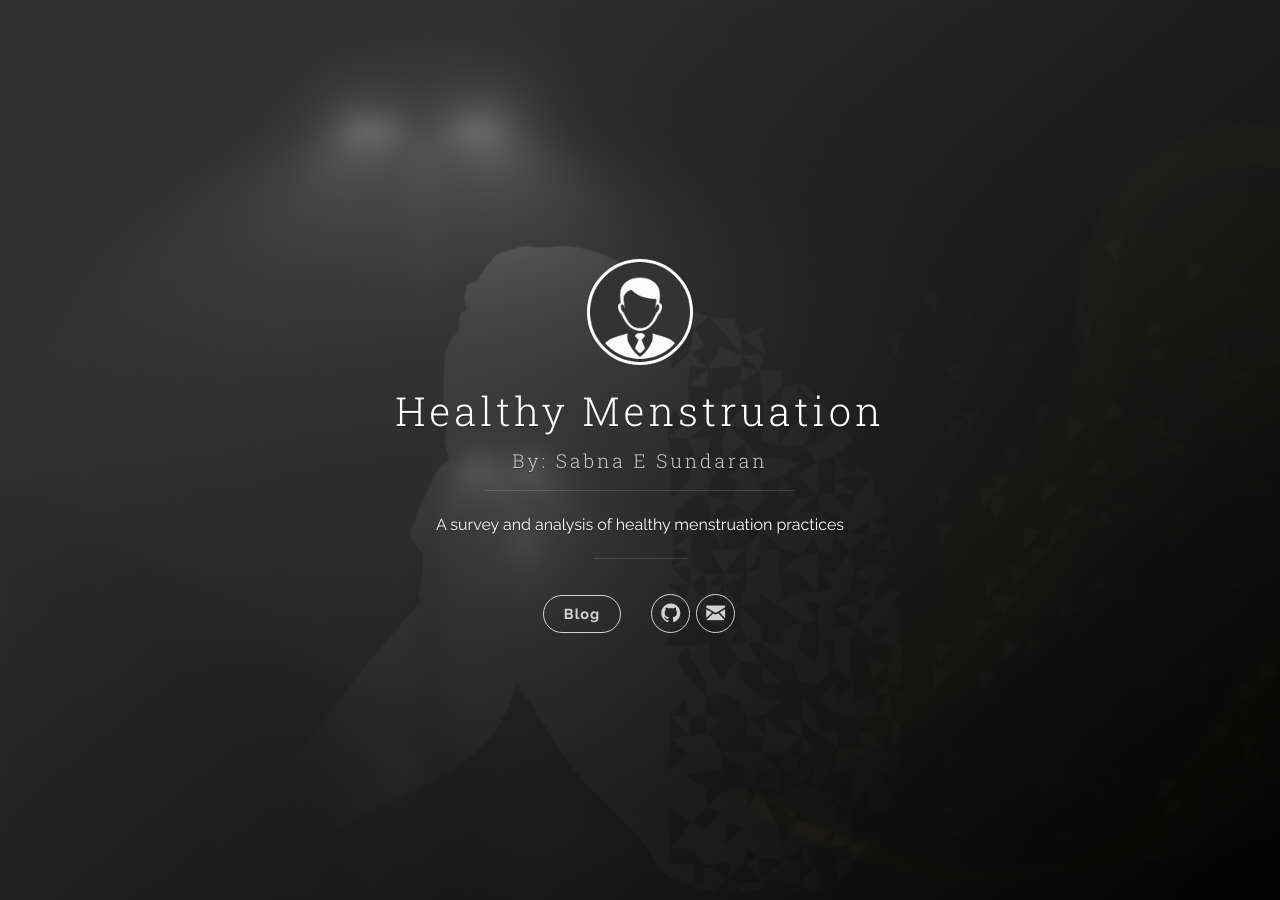
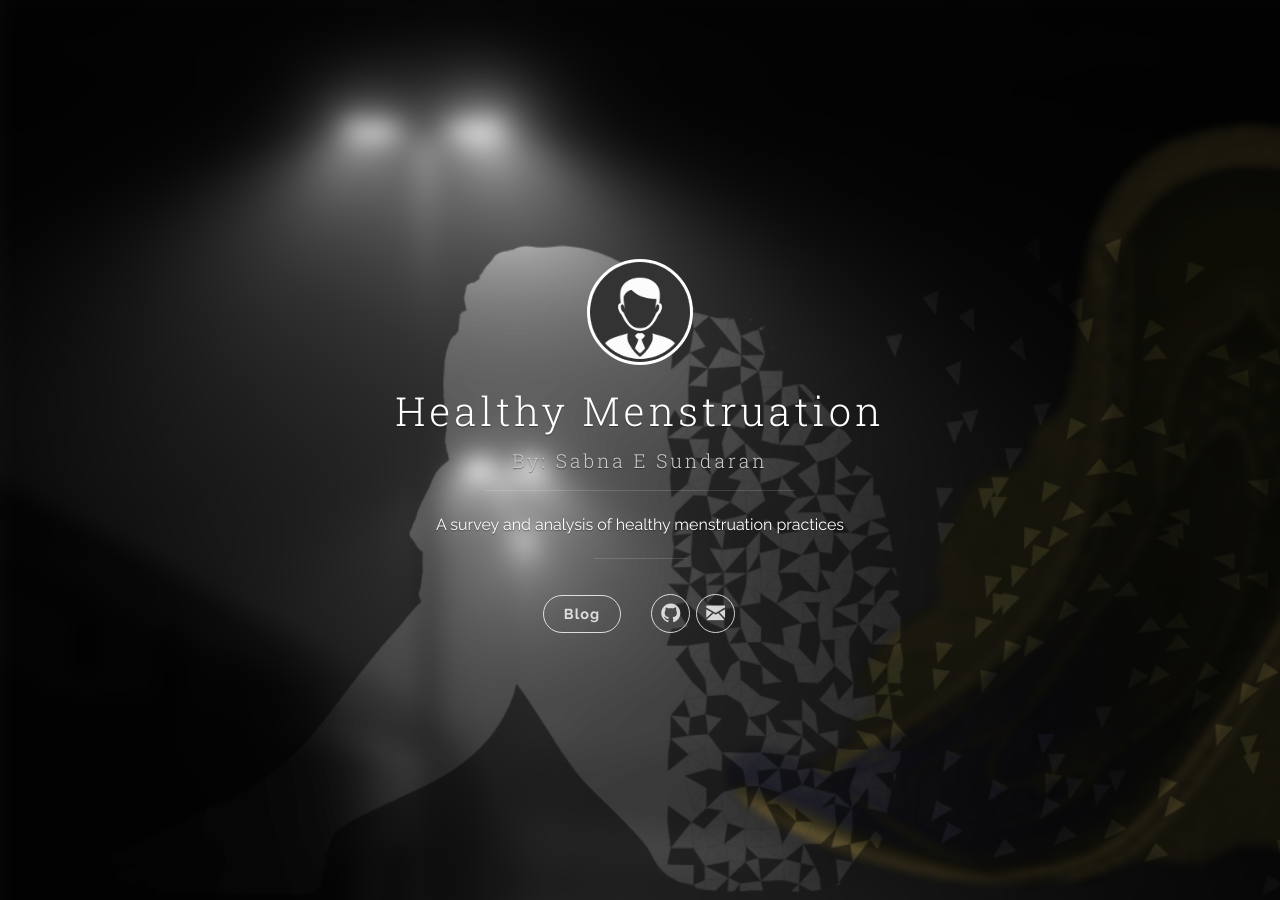
Before and after one commit to ssabna/Portfolio, a Jekyll site: the page built from index.html, in a window 1280 px wide. Built offline with Jekyll 4.4.1, drawn with Linux system fonts in a browser that asks for light colours; the list of posts is cut into pages by our own code.

Commit message:
Update uno.scss

```diff
--- a/_sass/uno.scss
+++ b/_sass/uno.scss
@@ -1225,9 +1225,9 @@ hr {
 	right: 0;
 	bottom: 0;
 	left: 0;
-	background-color: rgba(68, 68, 68, 0.2);
-	background-image: -webkit-linear-gradient(-410deg, rgba(68, 68, 68, 0.6) 20%, rgba(0, 0, 0, 0.9));
-	background-image: linear-gradient(140deg,rgba(68, 68, 68, 0.6) 20%, rgba(0, 0, 0, 0.9)); }
+	background-color: rgba(68, 68, 68, 0.0);
+	background-image: -webkit-linear-gradient(-410deg, rgba(68, 68, 68, 0.0) 20%, rgba(0, 0, 0, 0.0));
+	background-image: linear-gradient(140deg,rgba(68, 68, 68, 0.0) 20%, rgba(0, 0, 0, 0.0)); }
 
 .panel-cover__logo {
 	margin-bottom: .2em; }
```
